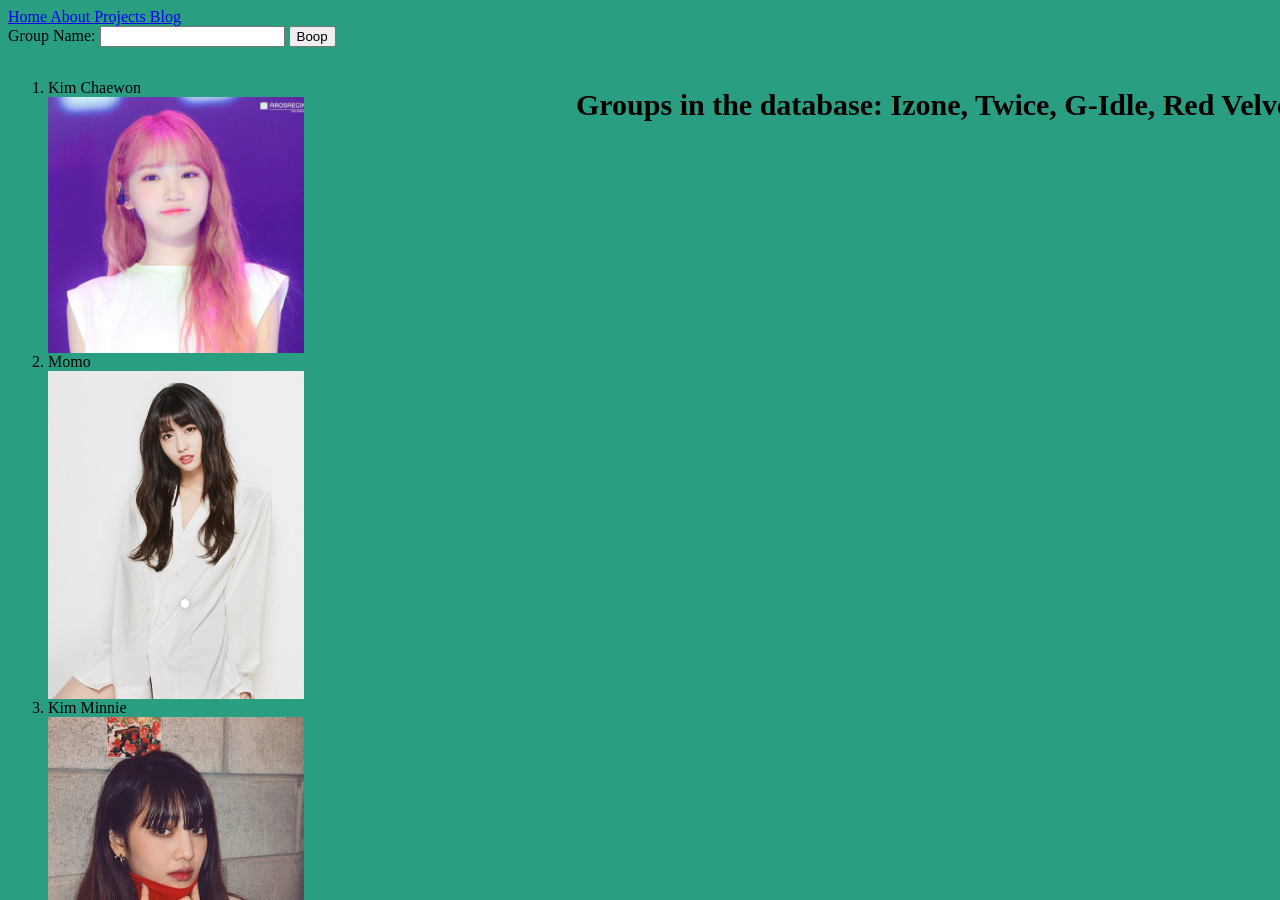
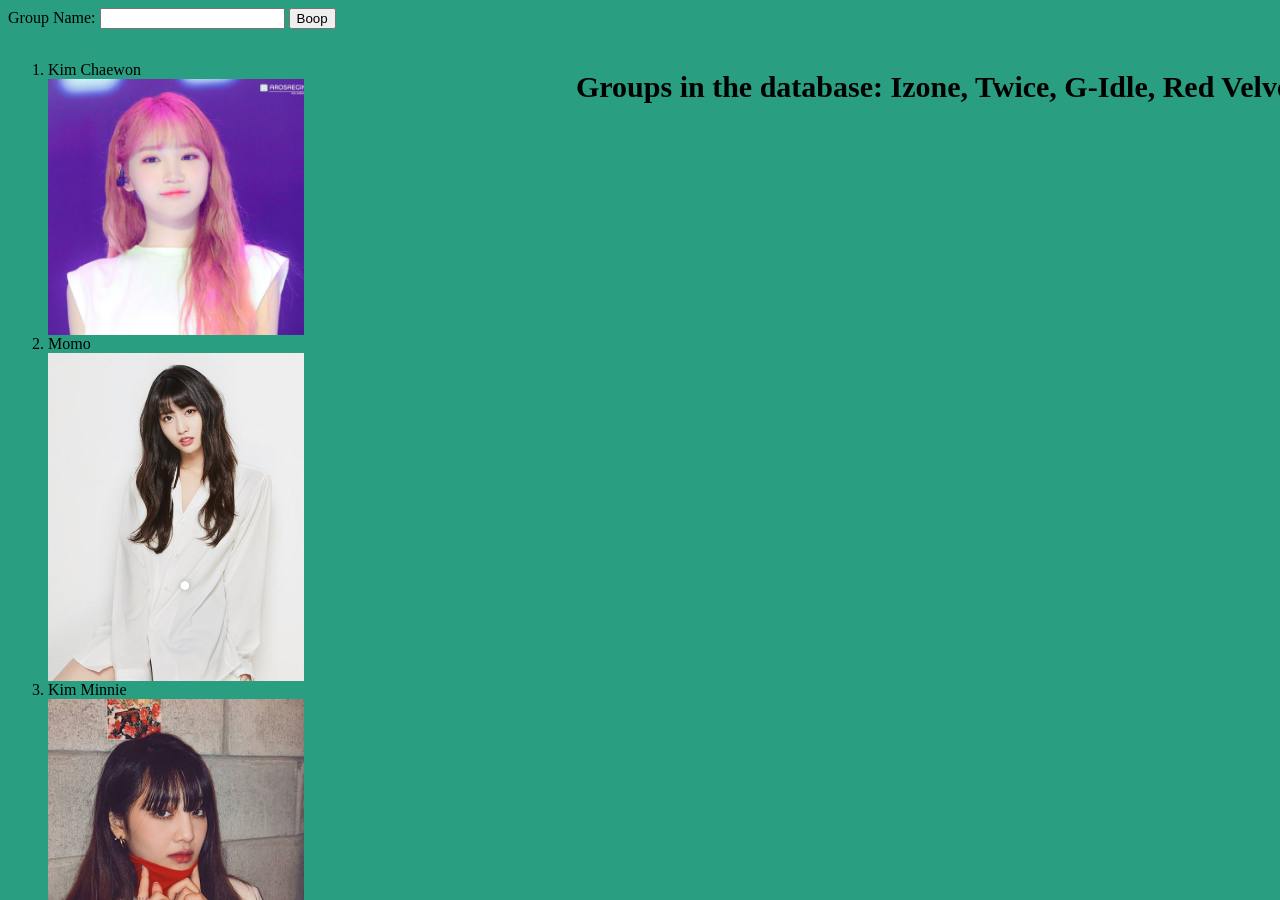
Before and after one commit to Andylovesmangos/andylovesmangos.github.io, a Jekyll site: the page kpop.html, which Jekyll copies as it is, in a window 1280 px wide. Built offline with Jekyll 4.4.1, drawn with Linux system fonts in a browser that asks for light colours.

Commit message:
header update

```diff
--- a/kpop.html
+++ b/kpop.html
@@ -55,14 +52,6 @@ layout: none
 </head>
 
 <body>
-
-    <nav>
-        {% for item in site.data.navigation %}
-          <a href="{{ item.link }}" {% if page.url == item.link %}style="color: red;"{% endif %}>
-            {{ item.name }}
-          </a>
-        {% endfor %}
-    </nav>
 
     <form onsubmit="boop();return false">
         <label>
```
Also changed, not shown: other parts of kpop.html (+0 -3 lines).
